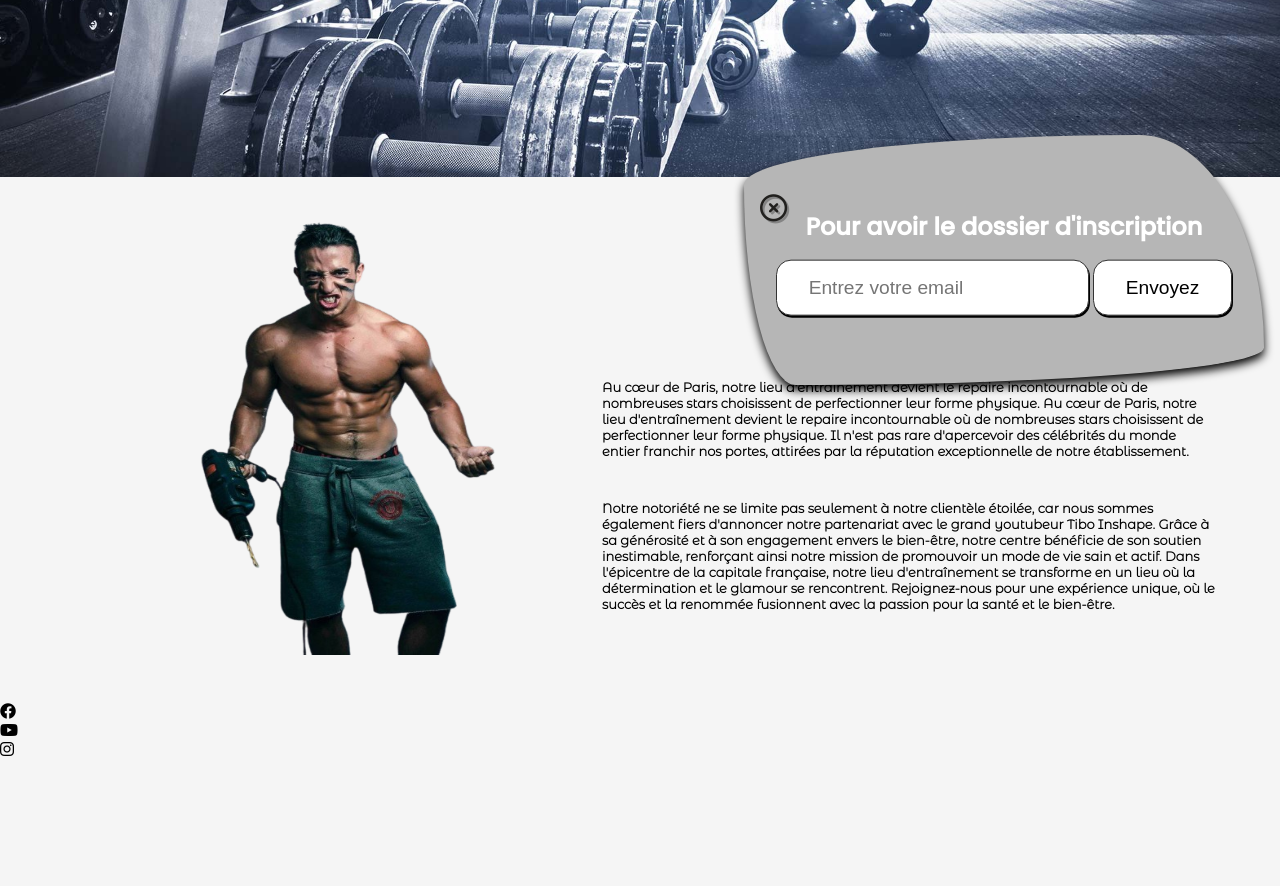
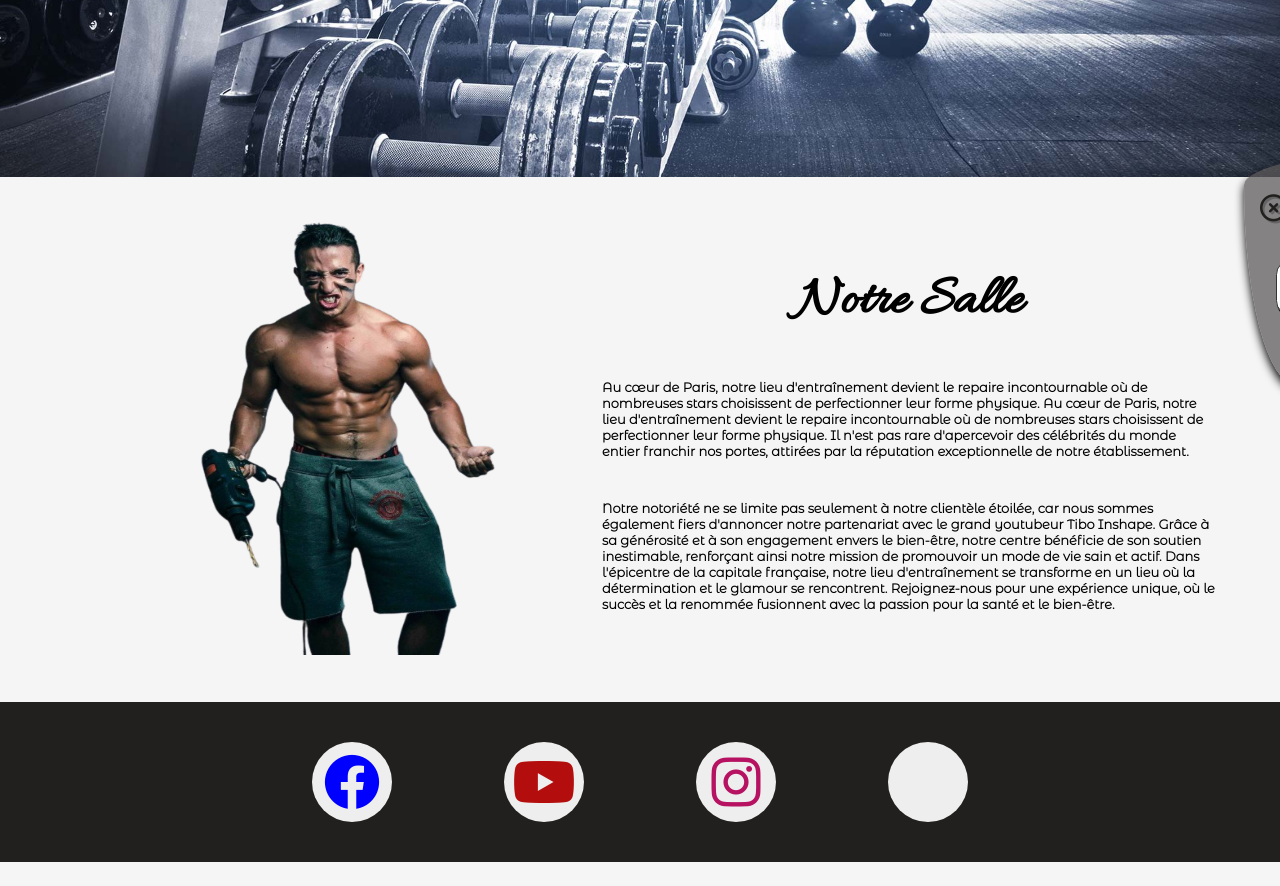
Before and after one commit to KayzerCs/FitBasic, a plain HTML site: page index.html in a window 1280 px wide. Shown: the part 383-1269 px from the top of the page. After the commit the page ends 1245 px from the top, so only its background shows below. Drawn offline with Linux system fonts and the light colour scheme.

Commit message:
footer terminé

```diff
--- a/assets/styles/layouts/_footer.scss
+++ b/assets/styles/layouts/_footer.scss
@@ -1,3 +1,55 @@
 footer {
-    height: 23vh;
+    height: 20vh;
+    background: $black;
+    @include childCenter;
+
+    .container-footer {
+        display: flex;
+        justify-content: space-around;
+        align-items: center;
+        height: 70%;
+        max-height: 127px;
+        min-height: 127px;
+        width: 60%;
+        min-width: 600px;
+        max-width: 990px;
+
+        .container-sociaux {
+            @include childCenter;
+            background: $white;
+            height: 80px;
+            width: 80px;
+            border-radius: 200px;
+            cursor: pointer;
+
+            &:hover {
+                transform: scale(1.3);
+            }
+
+            i {
+                font-size: 3.5rem;
+            }
+        }
+
+        #sociaux1 {
+
+            i {
+                color: blue;
+            }
+        }
+
+        #sociaux2 {
+
+            i {
+                color: rgb(180, 13, 13);
+            }
+        }
+
+        #sociaux3 {
+
+            i {
+                color: rgb(182, 18, 97);
+            }
+        }
+    }
 }
--- a/assets/styles/layouts/_popup.scss
+++ b/assets/styles/layouts/_popup.scss
@@ -5,11 +5,11 @@
     height: 250px;
     width: 520px;
     text-align: center;
-    background: $grey;
+    background: rgba(92, 90, 90, 0.74);
     border-radius: 76% 24% 90% 10% / 20% 85% 15% 80%;
     box-shadow: 0 5px 10px black;
     opacity: 1;
-    transform: translateX(0px);
+    transform: translateX(500px);
     transition: 1s ease-out;
 
     .pop-up-container {
--- a/index.html
+++ b/index.html
@@ -87,19 +87,19 @@
 
         <div class="container-footer">
 
-            <div class="container-sociaux">
+            <div class="container-sociaux" id="sociaux1">
                 <i class="fa-brands fa-facebook"></i>
             </div>
 
-            <div class="container-sociaux">
+            <div class="container-sociaux" id="sociaux2">
                 <i class="fa-brands fa-youtube"></i>
             </div>
 
-            <div class="container-sociaux">
+            <div class="container-sociaux" id="sociaux3">
                 <i class="fa-brands fa-instagram"></i>
             </div>
 
-            <div class="container-sociaux">
+            <div class="container-sociaux" id="sociaux4">
                 <i class="fa-brands fa-x-twitter"></i>
             </div>
 
```
Also changed, not shown: assets/styles/index.css, 1 other file.
